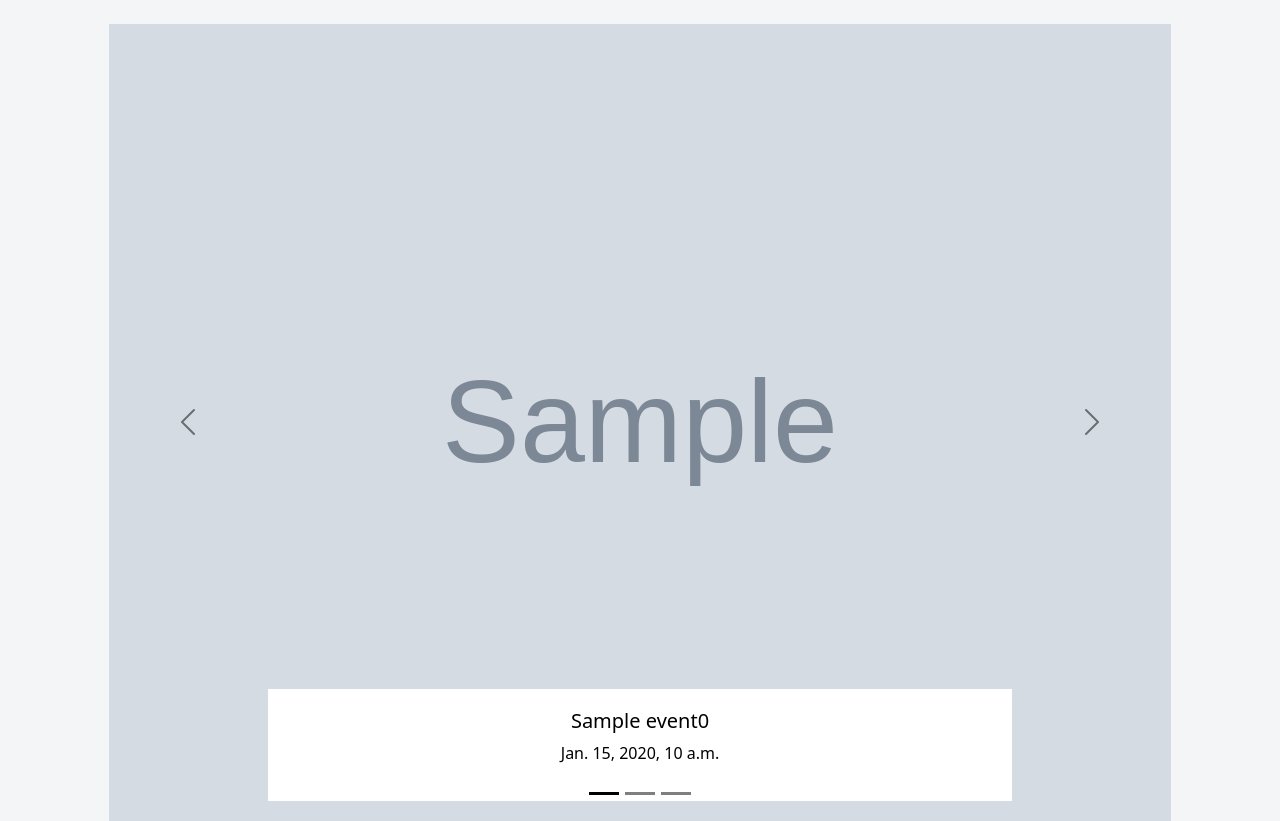
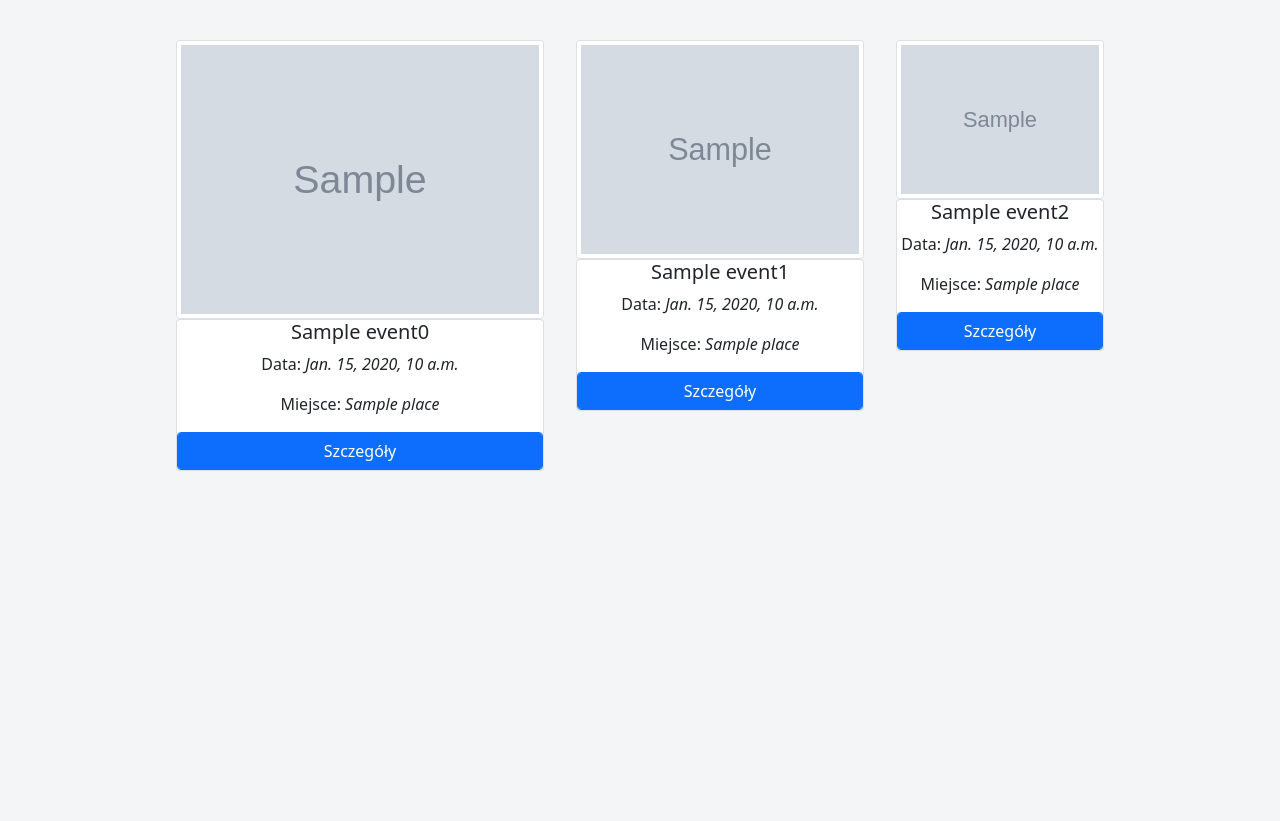
Before and after one commit to mefiuea/ssa, a Django app: template home_page_app/templates/home_page_app/home.html in a window 1280 px wide. Shown: the part 74-895 px from the top of the page. After the commit the page ends 545 px from the top, so only its background shows below. Run offline with Django 4.2, Linux system fonts and the light colour scheme; the template is opened without the code that fills it: most values are stand-ins (such as "Sample title", 1, 10 or a date in 2020); grey boxes marked "Sample" are stand-in pictures; some libraries are stand-ins or nearby versions.

Commit message:
upgrade home page html

```diff
--- a/home_page_app/templates/home_page_app/home.html
+++ b/home_page_app/templates/home_page_app/home.html
@@ -4,55 +4,37 @@
 {% block title %}Strona domowa{% endblock %}
 
 {% block content %}
-    <div class="row justify-content-center mt-3">
-        <div class="col-10">
-
-            <div id="carouselExampleCaptions" class="carousel carousel-dark slide" data-bs-ride="carousel">
-                <div class="carousel-indicators">
-                    <button type="button" data-bs-target="#carouselExampleCaptions" data-bs-slide-to="0" class="active"
-                            aria-current="true" aria-label="Slide 1"></button>
-                    <button type="button" data-bs-target="#carouselExampleCaptions" data-bs-slide-to="1"
-                            aria-label="Slide 2"></button>
-                    <button type="button" data-bs-target="#carouselExampleCaptions" data-bs-slide-to="2"
-                            aria-label="Slide 3"></button>
+    <div class="d-flex justify-content-center mt-3">
+        <div class="d-sm-flex w-75">
+            <div class="card-body" style="width: 25rem;">
+                <img src="{{ event0.event_image.url }}" class="card-img-top img-thumbnail" alt="Event picture 1">
+                <div class="card text-center">
+                    <h5 class="card-title">{{ event0.title }}</h5>
+                    <p class="card-text">Data: <i>{{ event0.date }}</i></p>
+                    <p class="card-text">Miejsce: <i>{{ event0.place }}</i></p>
+                    <a href="#" class="btn btn-primary form-control">Szczegóły</a>
                 </div>
-
-                <div class="carousel-inner">
-                    <div class="carousel-item active">
-                        <img src="{{ event0.event_image.url }}" class="d-block w-100" alt="...">
-                        <div class="carousel-caption d-none d-md-block bg-body">
-                            <h5>{{ event0.title }}</h5>
-                            <p>{{ event0.date }}</p>
-                        </div>
-                    </div>
-                    <div class="carousel-item">
-                        <img src="{{ event1.event_image.url }}" class="d-block w-100" alt="...">
-                        <div class="carousel-caption d-none d-md-block bg-body">
-                            <h5>{{ event1.title }}</h5>
-                            <p>{{ event1.date }}</p>
-                        </div>
-                    </div>
-                    <div class="carousel-item">
-                        <img src="{{ event2.event_image.url }}" class="d-block w-100" alt="...">
-                        <div class="carousel-caption d-none d-md-block bg-body">
-                            <h5>{{ event2.title }}</h5>
-                            <p>{{ event2.date }}</p>
-                        </div>
-                    </div>
-                </div>
-
-                <button class="carousel-control-prev" type="button" data-bs-target="#carouselExampleCaptions"
-                        data-bs-slide="prev">
-                    <span class="carousel-control-prev-icon" aria-hidden="true"></span>
-                    <span class="visually-hidden">Previous</span>
-                </button>
-                <button class="carousel-control-next" type="button" data-bs-target="#carouselExampleCaptions"
-                        data-bs-slide="next">
-                    <span class="carousel-control-next-icon" aria-hidden="true"></span>
-                    <span class="visually-hidden">Next</span>
-                </button>
             </div>
 
+            <div class="card-body" style="width: 20rem;">
+                <img src="{{ event1.event_image.url }}" class="card-img-top img-thumbnail" alt="Event picture 2">
+                <div class="card text-center">
+                    <h5 class="card-title">{{ event1.title }}</h5>
+                    <p class="card-text">Data: <i>{{ event1.date }}</i></p>
+                    <p class="card-text">Miejsce: <i>{{ event1.place }}</i></p>
+                    <a href="#" class="btn btn-primary form-control">Szczegóły</a>
+                </div>
+            </div>
+
+            <div class="card-body" style="width: 15rem;">
+                <img src="{{ event2.event_image.url }}" class="card-img-top img-thumbnail" alt="Event picture 3">
+                <div class="card text-center">
+                    <h5 class="card-title">{{ event2.title }}</h5>
+                    <p class="card-text">Data: <i>{{ event2.date }}</i></p>
+                    <p class="card-text">Miejsce: <i>{{ event2.place }}</i></p>
+                    <a href="#" class="btn btn-primary form-control">Szczegóły</a>
+                </div>
+            </div>
         </div>
     </div>
 {% endblock %}
```
